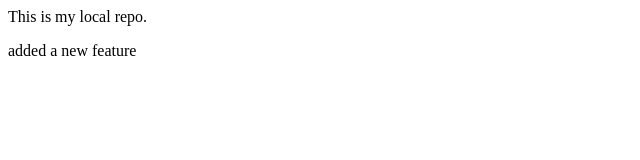
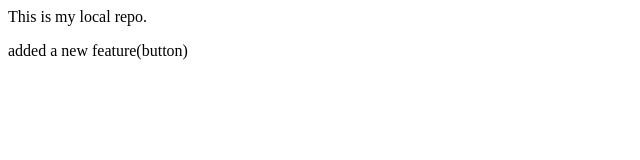
Before and after one commit to bhvaika-syndell/localrepo, a plain HTML site: page index.html in a window 1280 px wide. Shown: the full height of the page, 0-640 px from the left. Drawn offline with Linux system fonts and the light colour scheme.

Commit message:
added button

```diff
--- a/index.html
+++ b/index.html
@@ -1,2 +1,2 @@
 <p>This is my local repo.</p>
-<p>added a new feature</p>
+<p>added a new feature(button)</p>
```
